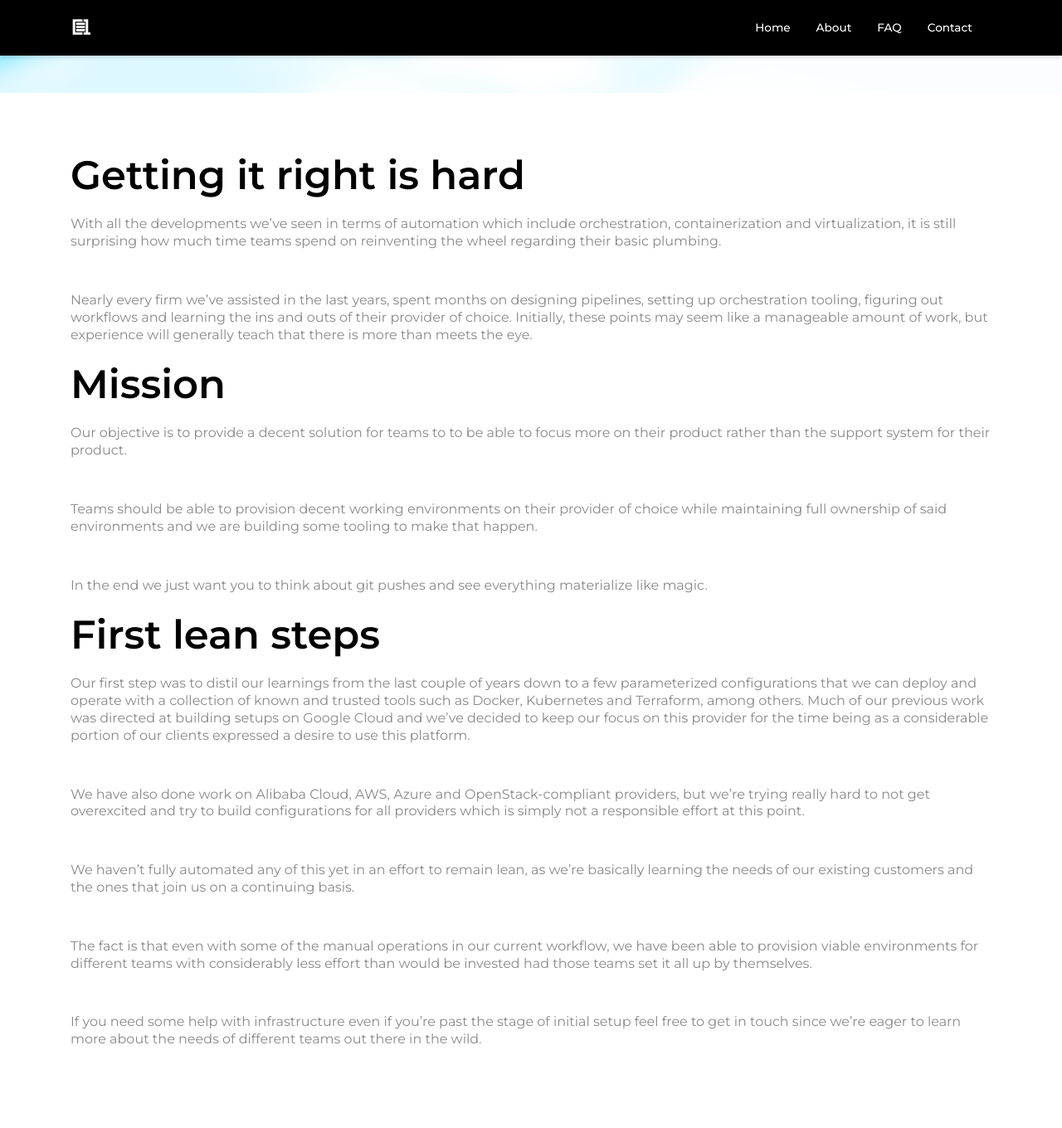
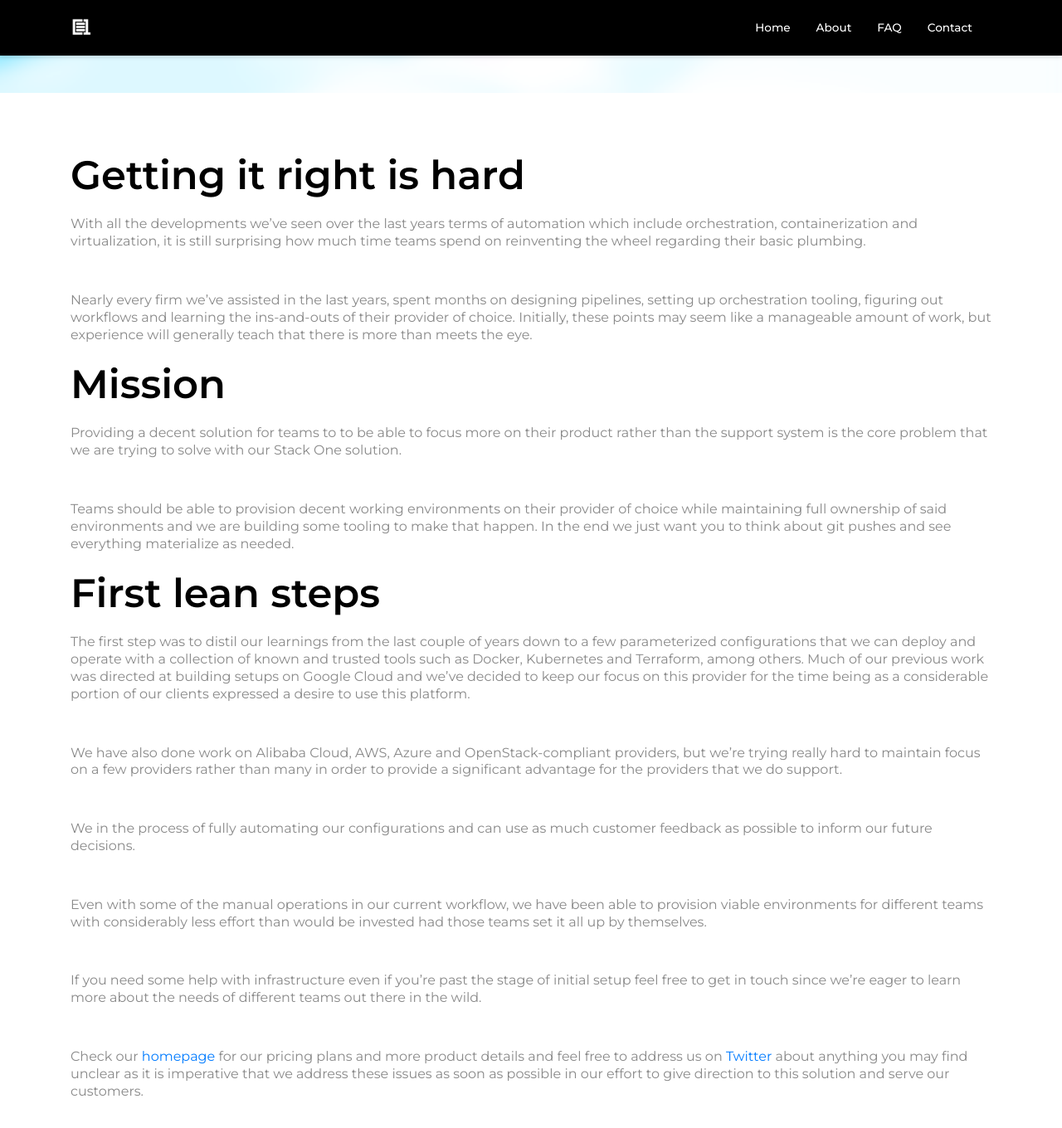
Before and after one commit to buisio/landing-page, a Jekyll site: the page built from _posts/2018-11-22-simplifying-cloud.markdown, in a window 1280 px wide and 1400 px high, scrolled down 410 px. Shown: the top 1360 px of the window at 83% size. Built offline with Jekyll 4.4.1, drawn with Linux system fonts in a browser that asks for light colours; nearby versions of some CDN libraries; emoji names are drawn with the system emoji font; some web fonts are replaced; library files that are not in the unit come from our copies.

Commit message:
Post update with links

```diff
--- a/_posts/2018-11-22-simplifying-cloud.markdown
+++ b/_posts/2018-11-22-simplifying-cloud.markdown
@@ -22,32 +22,31 @@ author:
 
 ## Getting it right is hard
 
-With all the developments we've seen in terms of automation which include
-orchestration, containerization and virtualization, it is still surprising how
-much time teams spend on reinventing the wheel regarding their basic plumbing.
+With all the developments we've seen over the last years terms of automation
+which include orchestration, containerization and virtualization, it is still
+surprising how much time teams spend on reinventing the wheel regarding their
+basic plumbing.
 
 Nearly every firm we've assisted in the last years, spent months on designing
 pipelines, setting up orchestration tooling, figuring out workflows and
-learning the ins and outs of their provider of choice. Initially, these points
+learning the ins-and-outs of their provider of choice. Initially, these points
 may seem like a manageable amount of work, but experience will generally teach
 that there is more than meets the eye.
 
 ## Mission
 
-Our objective is to provide a decent solution for teams to to be able to focus
-more on their product <em>rather than the support system</em> for their
-product.
+Providing a decent solution for teams to to be able to focus more on their
+product <em>rather than the support system</em> is the core problem that we are
+trying to solve with our Stack One solution.
 
 Teams should be able to provision decent working environments on their provider
 of choice while maintaining full ownership of said environments and we are
-building some tooling to make that happen.
-
-In the end we just want you to think about git pushes and see everything
-materialize like magic.
+building some tooling to make that happen. In the end we just want you to think
+about git pushes and see everything materialize as needed.
 
 ## First lean steps
 
-Our first step was to distil our learnings from the last couple of years down
+The first step was to distil our learnings from the last couple of years down
 to a few parameterized configurations that we can deploy and operate with a
 collection of known and trusted tools such as Docker, Kubernetes and Terraform,
 among others. Much of our previous work was directed at building setups on
@@ -56,19 +55,23 @@ being as a considerable portion of our clients expressed a desire to use this
 platform.
 
 We have also done work on Alibaba Cloud, AWS, Azure and OpenStack-compliant
-providers, but we're trying really hard to not get overexcited and try to build
-configurations for all providers which is simply not a responsible
-effort at this point.
+providers, but we're trying really hard to maintain focus on a few providers
+rather than many in order to provide a significant advantage for the providers
+that we do support.
 
-We haven't <em>fully automated</em> any of this yet in an effort to remain
-lean, as we're basically learning the needs of our existing customers and the
-ones that join us on a continuing basis.
+We in the process of <em>fully automating</em> our configurations and can use as
+much customer feedback as possible to inform our future decisions.
 
-The fact is that even with some of the manual operations in our current
-workflow, we have been able to provision viable environments for different
-teams with considerably less effort than would be invested had those teams set
-it all up by themselves.
+Even with some of the manual operations in our current workflow, we have been
+able to provision viable environments for different teams with considerably
+less effort than would be invested had those teams set it all up by themselves.
 
 If you need some help with infrastructure even if you're past the stage of
 initial setup feel free to get in touch since we're eager to learn more about
 the needs of different teams out there in the wild.
+
+Check our [homepage](/#pricing) for our pricing plans and more product details
+and feel free to address us on [Twitter](https://twitter.com/stack1io) about
+anything you may find unclear as it is imperative that we address these issues
+as soon as possible in our effort to give direction to this solution and serve
+our customers.
```
